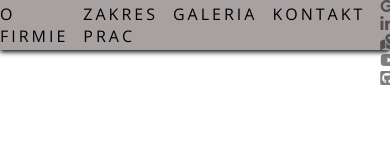
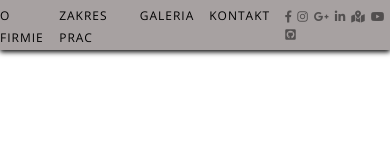
Before and after one commit to arekl133/baranskiedycja3, a plain HTML site: page index.html in a window 390 px wide. Drawn offline with nearby package versions, Linux system fonts and the light colour scheme.

Commit message:
Menu RWD cdn

```diff
--- a/_header.scss
+++ b/_header.scss
@@ -14,13 +14,6 @@ li :hover {
 
 div.social a :hover {
     opacity: 1;
-}
-
-@media(max-width: 900px) {
-    h1 {
-        display: none;
-    }
-
 }
 
 header {
@@ -48,3 +41,23 @@ header {
         }
     }
 }
+
+@media(max-width: 768px) {
+    header {
+        div.social {
+            i {
+                margin-right: 1px;
+            }
+        }
+        a {
+            font-size: 12px;
+            letter-spacing: 1px;
+        }
+    }
+
+}
+@media(max-width: 900px) {
+    h1 {
+        display: none;
+    }
+}
```
Also changed, not shown: css/style.css, 1 other file.
